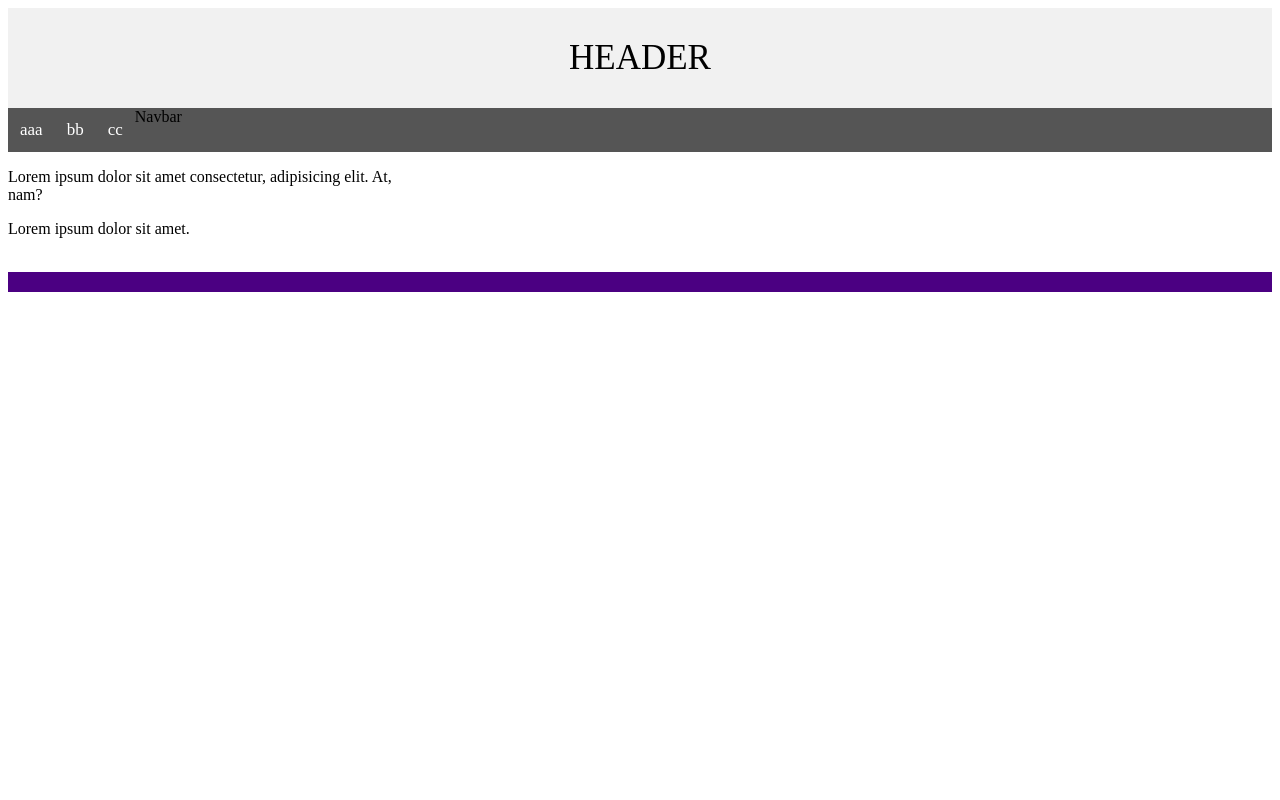
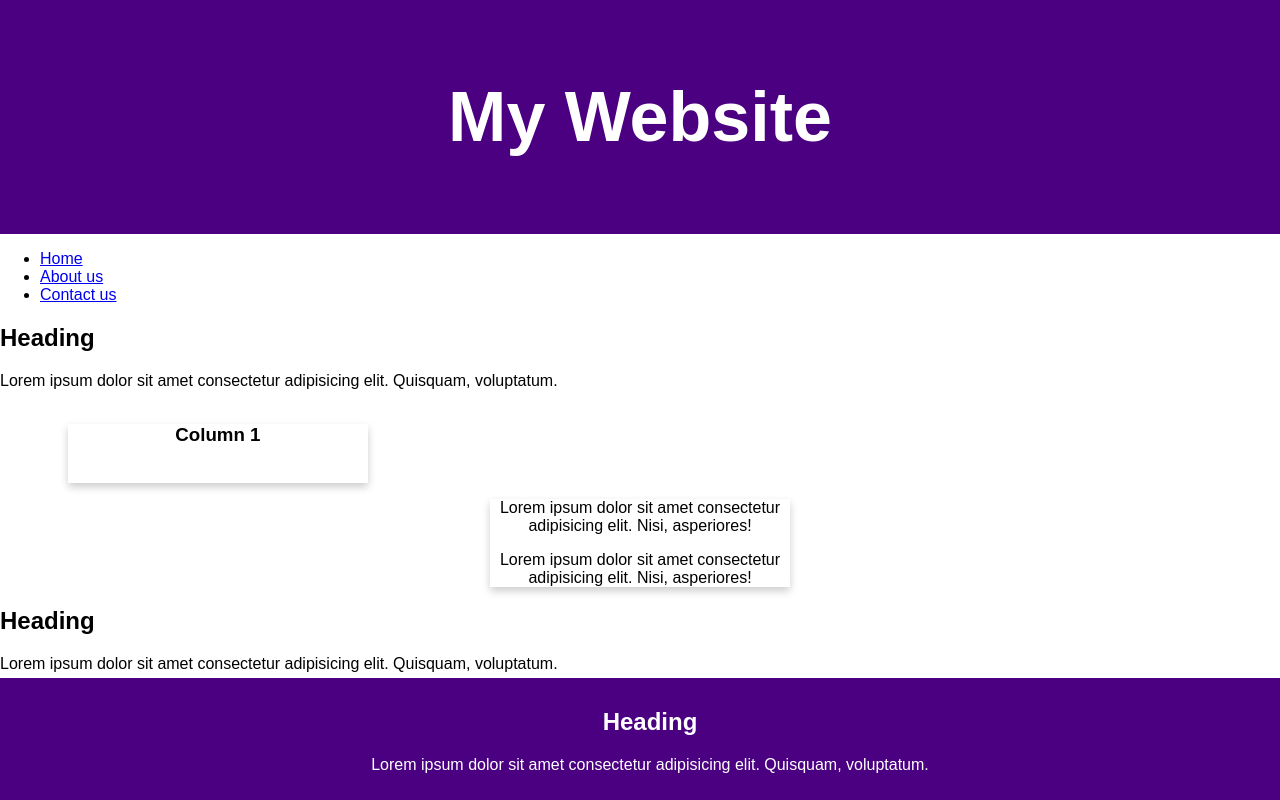
Before and after one commit to 4lvaro29/Copilot-test, a plain HTML site: page index.html in a window 1280 px wide. Drawn offline with Linux system fonts and the light colour scheme.

Commit message:
ADD: example

```diff
--- a/index.html
+++ b/index.html
@@ -4,41 +4,51 @@
     <meta charset="UTF-8">
     <meta name="viewport" content="width=device-width, initial-scale=1.0">
     <link rel="stylesheet" href="style.css">
+
     <title>Document</title>
     <body>
-        <div class="container">
-            <div class="header">HEADER</div>
-            <nav class="navbar">
-                Navbar
-                <a href="">
-                    aaa
-                </a>
-                <a href="">
-                    bb
-                </a>
-                <a href="">
-                    cc
-                </a>
-            </nav>
-            <div class="row">
-                <div class="col-4">
-                    <p>Lorem ipsum dolor sit amet consectetur, adipisicing elit. At, nam?</p>
+    <div class="container">
+        <div class="header">
+            <h1>My Website</h1>
+        </div>
+        <div class="nav">
+            <ul>
+                <li><a href="#">Home</a></li>
+                <li><a href="#">About us</a></li>
+                <li><a href="#">Contact us</a></li>
+            </ul>
+        </div>
+        <div class="content">
+            <div class="main">
+                <h2>Heading</h2>
+                <p>Lorem ipsum dolor sit amet consectetur adipisicing elit. Quisquam, voluptatum.</p>
+            </div>
+            <div class="top-nav">
+                <div class="row">
+                    <div class="column">
+                        <div class="card">
+                            <h3>Column 1</h3>
+                            <img src="" alt="">
+                        </div>
+                    </div>
                 </div>
-                <div class="col-8">
-                    <p>Lorem ipsum dolor sit amet.</p>
-                </div>
+               <div class="card">
+                <p>Lorem ipsum dolor sit amet consectetur adipisicing elit. Nisi, asperiores!</p>
+                <p>Lorem ipsum dolor sit amet consectetur adipisicing elit. Nisi, asperiores!</p>
+               </div>
+
             </div>
-            <div class="row">
-                <div class="col-3">
-                   <img src="" alt="" sizes="" srcset="">
-                </div>
+            <div class="sidebar">
+                <h2>Heading</h2>
+                <p>Lorem ipsum dolor sit amet consectetur adipisicing elit. Quisquam, voluptatum.</p>
             </div>
-            <footer class="footer">
+        </div>
+        <div class="footer">
+            <h2>Heading</h2>
+            <p>Lorem ipsum dolor sit amet consectetur adipisicing elit. Quisquam, voluptatum.</p>
+        </div>
+    </body>
 
-            </footer>
-        </div>
-
-    </body>
 </head>
 <body>
 </html>
--- a/style.css
+++ b/style.css
@@ -1,96 +1,68 @@
-/* generate a responsive grid */
-/* 1. Define how many columns you want in a row */
-/* 2. Set the percent width for each column */
-/* 3. Style the column's content */
-/* 4. Clear floats after the columns */
-/* For mobile phones: */
-
-[class*="col-"] {
-  width: 100%;
-}
-@media only screen and (min-width: 600px) {
-  /* For tablets: */
-  .col-s-1 {width: 8.33%;}
-  .col-s-2 {width: 16.66%;}
-  .col-s-3 {width: 25%;}
-  .col-s-4 {width: 33.33%;}
-  .col-s-5 {width: 41.66%;}
-  .col-s-6 {width: 50%;}
-  .col-s-7 {width: 58.33%;}
-  .col-s-8 {width: 66.66%;}
-  .col-s-9 {width: 75%;}
-  .col-s-10 {width: 83.33%;}
-  .col-s-11 {width: 91.66%;}
-  .col-s-12 {width: 100%;}
-}
-@media only screen and (min-width: 768px) {
-  /* For desktop: */
-  .col-1 {width: 8.33%;}
-  .col-2 {width: 16.66%;}
-  .col-3 {width: 25%;}
-  .col-4 {width: 33.33%;}
-  .col-5 {width: 41.66%;}
-  .col-6 {width: 50%;}
-  .col-7 {width: 58.33%;}
-  .col-8 {width: 66.66%;}
-  .col-9 {width: 75%;}
-  .col-10 {width: 83.33%;}
-  .col-11 {width: 91.66%;}
-  .col-12 {width: 100%;}
-}
-/* Clear floats after the columns */
-.row:after {
-  content: "";
-  display: table;
-  clear: both;
-}
-/* Responsive layout - makes the two columns/boxes stack on top of each other instead of next to each other, on small screens */
-@media (max-width: 600px) {
-  .col-6, .col-s-6 {
-    width: 100%;
-  }
+/* generate a rainbow color variables */
+:root {
+    --red: #ff0000;
+    --orange: #ffa500;
+    --yellow: #ffff00;
+    --green: #008000;
+    --blue: #0000ff;
+    --indigo: #4b0082;
+    --violet: #ee82ee;
 }
 
-/*generate a header*/
+/* generate a header */
 .header {
-  background-color: #f1f1f1;
-  padding: 30px;
-  text-align: center;
-  font-size: 35px;
+    background-color: var(--indigo);
+    padding: 30px;
+    text-align: center;
+    font-size: 35px;
+    color: white;
 }
 
-/*generate a navigation bar*/
-.navbar {
-  width: 100%;
-  background-color: #555;
-  overflow: auto;
+
+/* generate a sticky footer */
+.footer {
+    background-color: var(--indigo);
+    padding: 10px;
+    text-align: center;
+    color: white;
+    position: fixed;
+    left: 0;
+    bottom: 0;
+    width: 100%;
 }
 
-/*generate a color pallette*/
-/* Style the links inside the navigation bar */
-.navbar a {
-  float: left;
-  text-align: center;
-  padding: 12px;
-  color: white;
-  text-decoration: none;
-  font-size: 17px;
+/* normalize the body */
+body {
+    margin: 0;
+    font-family: Arial, Helvetica, sans-serif;
 }
 
-/*generate a sticky footer*/
-.footer {
-  background-color: var(--indigo);
-  padding: 10px;
-  text-align: center;
+/* generate a top navigation bar */
+.topnav {
+    overflow: hidden;
+    background-color: var(--violet);
 }
 
-/*create a rainbow color variables*/
-:root {
-  --red: #ff0000;
-  --orange: #ffa500;
-  --yellow: #ffff00;
-  --green: #008000;
-  --blue: #0000ff;
-  --indigo: #4b0082;
-  --violet: #ee82ee;
+/* generate a card with box shadow */
+.card {
+    box-shadow: 0 4px 8px 0 rgba(0, 0, 0, 0.2);
+    max-width: 300px;
+    margin: auto;
+    text-align: center;
+    font-family: arial;
 }
+
+/* generate a responsive grid
+    with 3 columns */
+.row {
+    display: flex;
+    flex-wrap: wrap;
+    padding: 0 4px;
+}
+
+/* generate a column */
+.column {
+    flex: 33%;
+    max-width: 33%;
+    padding: 0 4px;
+}
```
